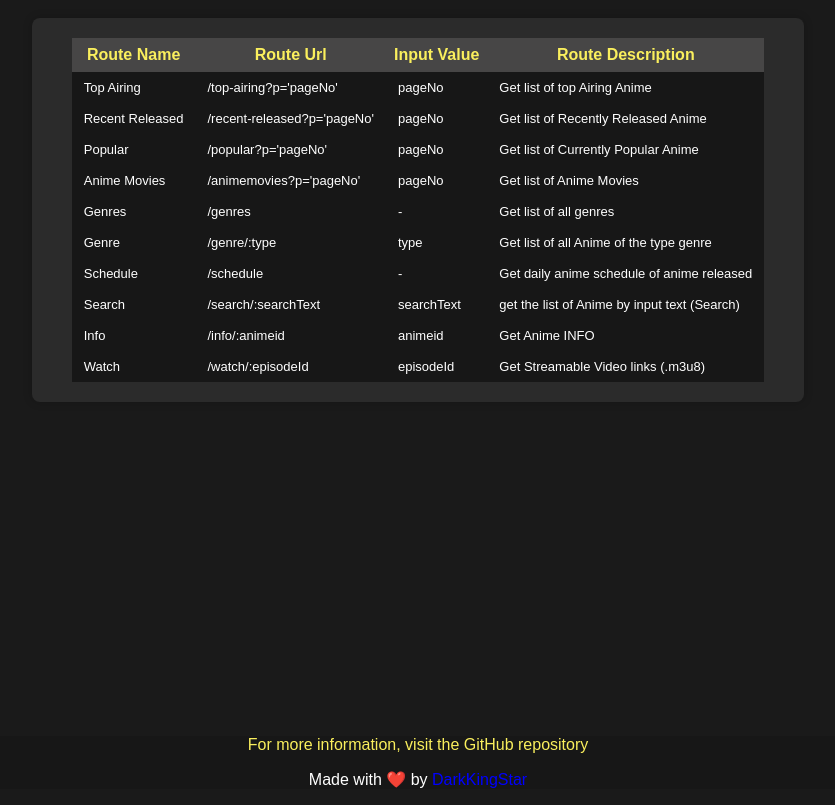
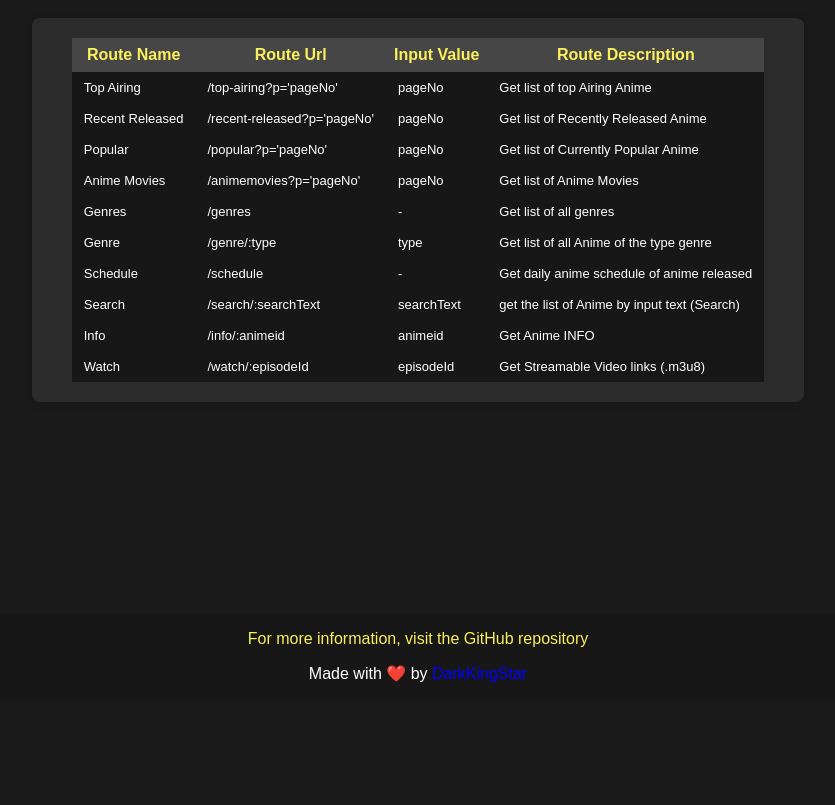
Before and after one commit to DarkKingStar/tony.tony.chopper, a website: page index.html in a window 1280 px wide. Shown: the part 101-906 px from the top of the page, without its empty margins (222-1057 px from the left). Drawn offline with Linux system fonts and the light colour scheme.

Commit message:
update: homescreen ui

```diff
--- a/index.html
+++ b/index.html
@@ -17,10 +17,15 @@
       footer {
         text-align: center;
         background-color: #171717;
+        position: fixed;
+        bottom: 0;
+        left: 0;
+        width: 100%;
       }
       .container {
         text-align: center;
         min-height: 100vh;
+        margin-bottom: 70px;
       }
       .content {
         margin: 0 auto;
```
